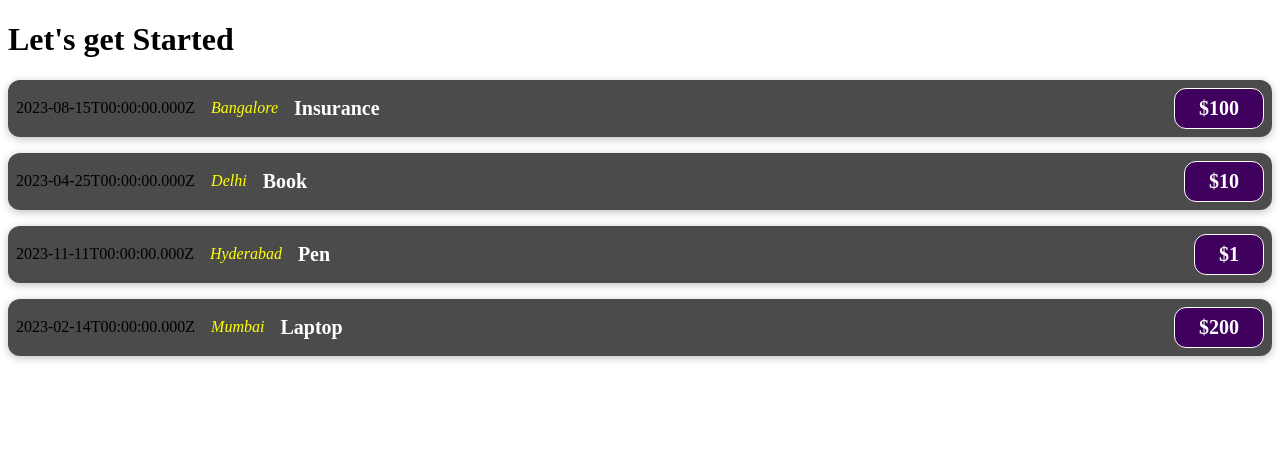
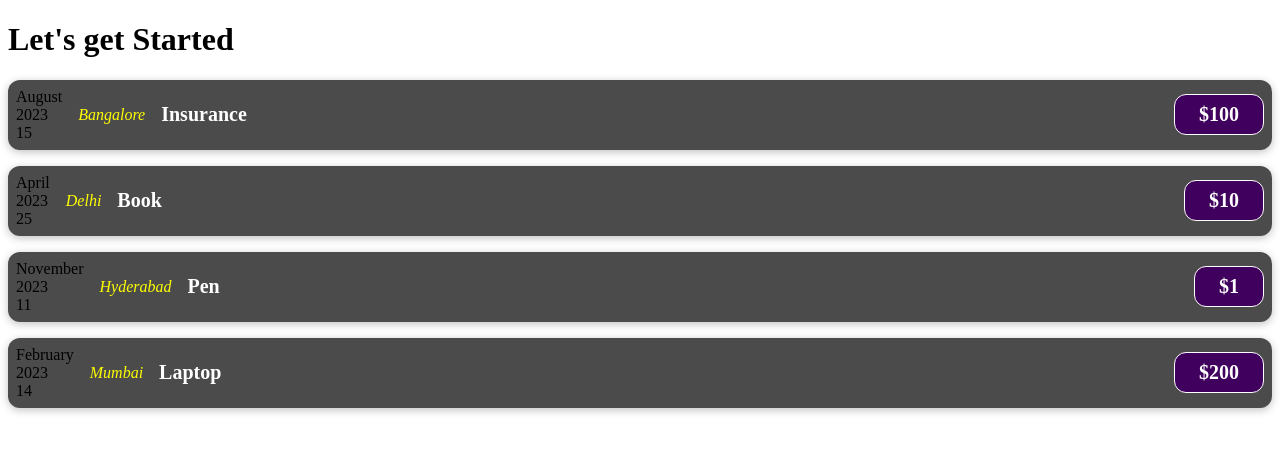
Before and after one commit to PriyaNayak28/sharpener-react-assignments, a React (Create React App) app in the folder basic-react/: page / in a window 1280 px wide. Shown: the top 452 px of the page. Built offline with nearby package versions, Linux system fonts and the light colour scheme.

Commit message:
Formatting Date - Giving Calendar Look

```diff
--- a/basic-react/src/component/ExpenseItem.js
+++ b/basic-react/src/component/ExpenseItem.js
@@ -1,13 +1,36 @@
 import './ExpenseItem.css'
+const months = [
+  'January',
+  'February',
+  'March',
+  'April',
+  'May',
+  'June',
+  'July',
+  'August',
+  'September',
+  'October',
+  'November',
+  'December',
+]
 
 export default function ExpenseItem(props) {
+  let month = months[props.date.getMonth()]
+  let year = props.date.getFullYear()
+  let date = props.date.getDate()
   return (
     <>
       {/* <p>Food - $5</p>
       <p>Petrol - $20</p>
       <p>Movie - $10</p> */}
+
       <div className="expense-item">
-        <div>{props.date.toISOString()}</div>
+        {/* <div>{props.date.toISOString()}</div> */}
+        <div>
+          <div>{month}</div>
+          <div>{year}</div>
+          <div>{date}</div>
+        </div>
         <div>
           <div className="expense-item__location">{props.location}</div>
         </div>
```
